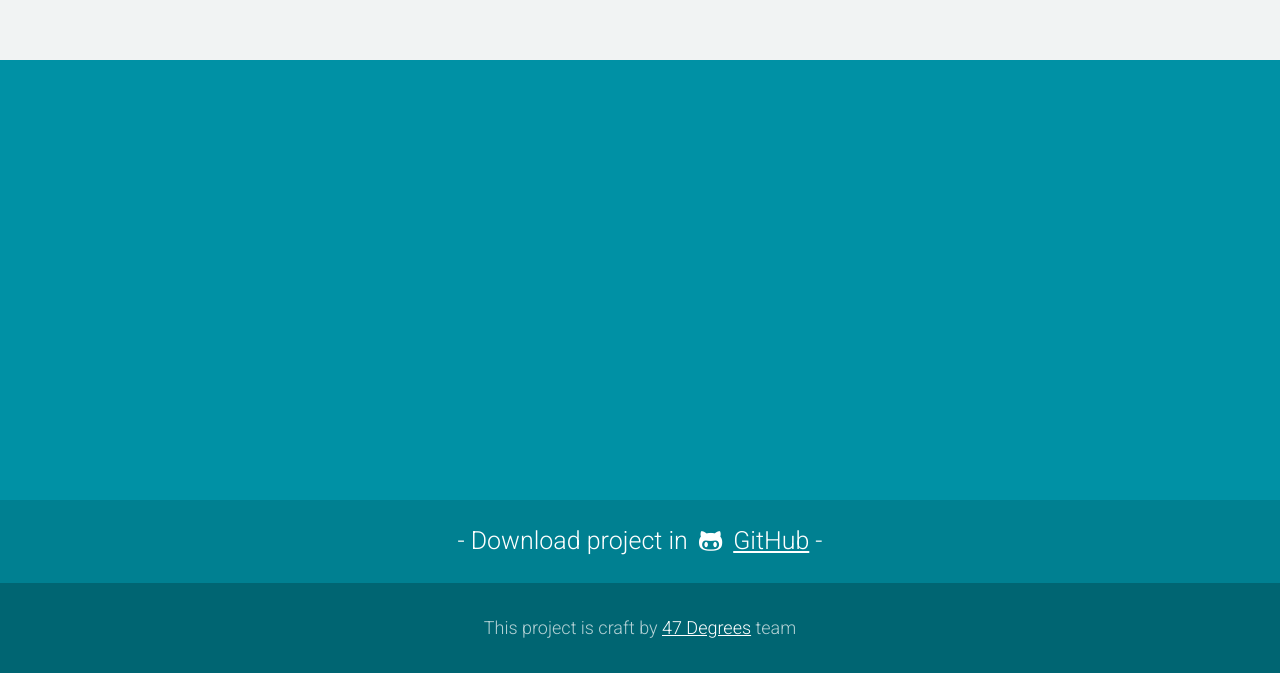
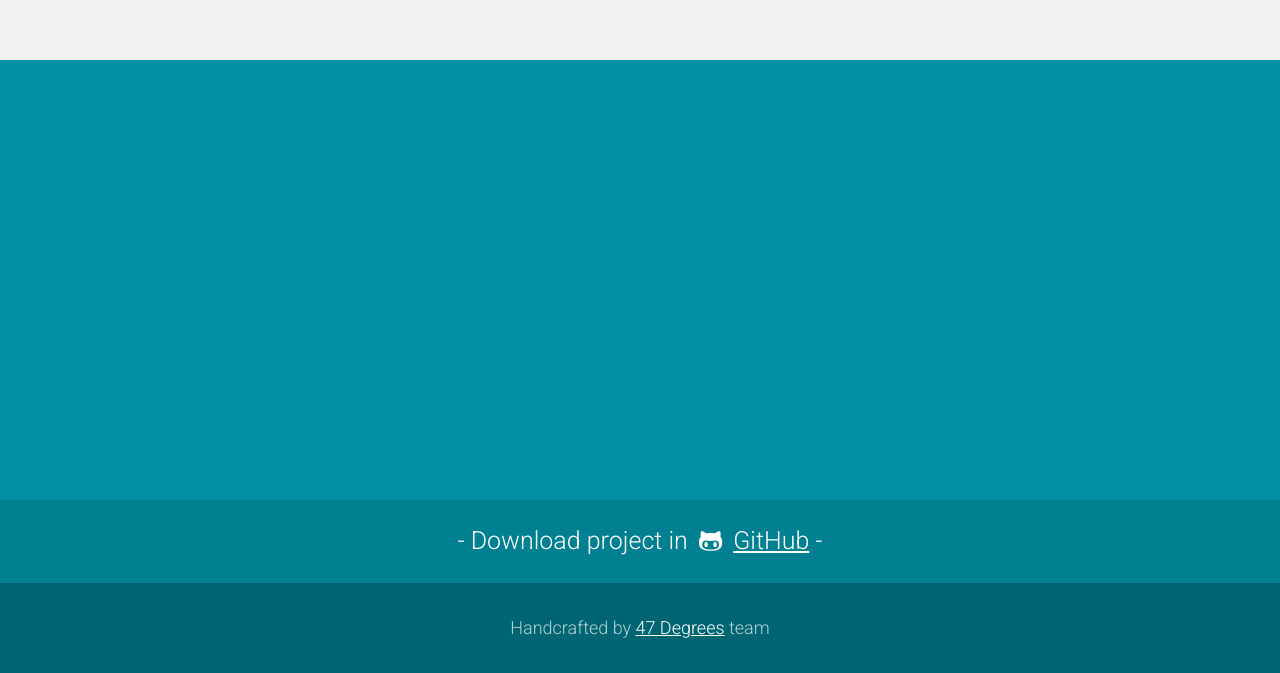
Before and after one commit to xebia-functional/translate-bubble-android, a plain HTML site: page index.html in a window 1280 px wide. Shown: the part 2660-3333 px from the top of the page. Drawn offline with nearby package versions, Linux system fonts and the light colour scheme.

Commit message:
Change tagline

```diff
--- a/index.html
+++ b/index.html
@@ -87,6 +87,6 @@
         <a href="https://github.com/47deg/translate-bubble-android" target="_blank"><div class="github text-center"><div class="wrapper"><p>- Download project in <i class="fa fa-github-alt"></i> <span>GitHub</span> -</p></div></div></a>
     </section>
     <!--Start footer-->
-    <footer id="bottom" class="text-center"><p>This project is craft by <a href="http://47deg.com" target="_blank">47 Degrees</a> team</p></footer>
+    <footer id="bottom" class="text-center"><p>Handcrafted by <a href="http://47deg.com" target="_blank">47 Degrees</a> team</p></footer>
 </body>
 </html>
```
